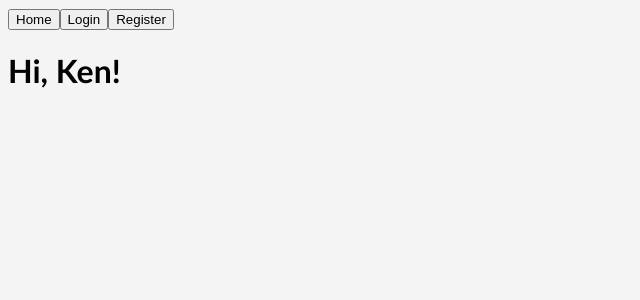
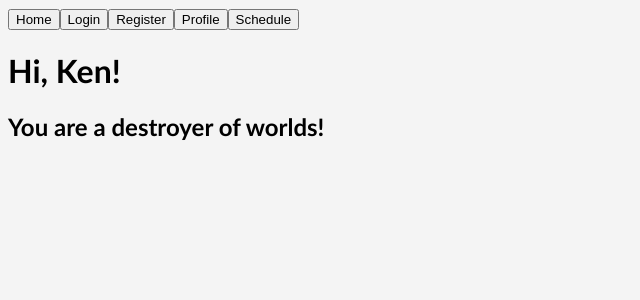
Before and after one commit to adneef/NicePaper2, a React (Create React App) app: page /Schedule in a window 1280 px wide. Shown: the top 300 px of the page, without its empty margins (0-640 px from the left). Built offline with nearby package versions, Linux system fonts and the light colour scheme; no server answers.

Commit message:
made button for profile and schedule so our state will persist

```diff
--- a/src/components/Header.js
+++ b/src/components/Header.js
@@ -2,6 +2,8 @@ import React from 'react'
 import HomeButton from './subsection/HomeButton'
 import LoginButton from './subsection/LoginButton'
 import RegisterButton from './subsection/RegisterButton'
+import ProfileButton from './subsection/ProfileButton'
+import ScheduleButton from './subsection/ScheduleButton'
 import { Link } from 'react-router-dom'
 
 const Header = () => {
@@ -10,6 +12,8 @@ const Header = () => {
       <Link to="/"><HomeButton/></Link>
       <Link to="/Login"><LoginButton/></Link>
       <Link to="/Register"><RegisterButton/></Link>
+      <Link to="/Profile"><ProfileButton/></Link>
+      <Link to="/Schedule"><ScheduleButton/></Link>
     </div>
   )
 }
--- a/src/components/Main.js
+++ b/src/components/Main.js
@@ -20,6 +20,7 @@ const Main = ({
              return <Login
                { ...routeProps }
                logIn={ logIn }
+               Redirect
               />
             }
             }
@@ -28,7 +29,7 @@ const Main = ({
           <Route path = '/Schedule' render={ routeProps => {
             return <Schedule
               {...routeProps}
-              userInfo={'cheese'}
+              userInfo={userInfo}
             />
             }
           }
--- a/src/components/Schedule.js
+++ b/src/components/Schedule.js
@@ -2,9 +2,11 @@ import React from 'react'
 
 const Schedule = () => {
   return (
+    <div>
       <h1>Hi, Ken!</h1>
+      <h2>You are a destroyer of worlds!</h2>
 
-    // <table id="superSchedule">
+      {/* // <table id="superSchedule">
       //   <tr className = "text-center">
       //     <th className = "col-lg-auto text-center">account.id</th>
       //     <th className = "col-lg-auto text-center">email</th>
@@ -23,8 +25,8 @@ const Schedule = () => {
       //   <% for (let i = 0; i < data.length; i++) { %>
       //
       //   <% } %>
-    // </table>
-
+      // </table> */}
+    </div>
 
   )
 }
--- /dev/null
+++ b/src/components/subsection/ProfileButton.js
@@ -0,0 +1,9 @@
+import React from 'react'
+
+const ProfileButton = () => {
+  return (
+  <button>Profile</button>
+  )
+}
+
+export default ProfileButton
--- /dev/null
+++ b/src/components/subsection/ScheduleButton.js
@@ -0,0 +1,9 @@
+import React from 'react'
+
+const ScheduleButton = () => {
+  return (
+  <button>Schedule</button>
+  )
+}
+
+export default ScheduleButton
```
Lines whose indentation alone changed are shown as unchanged.
